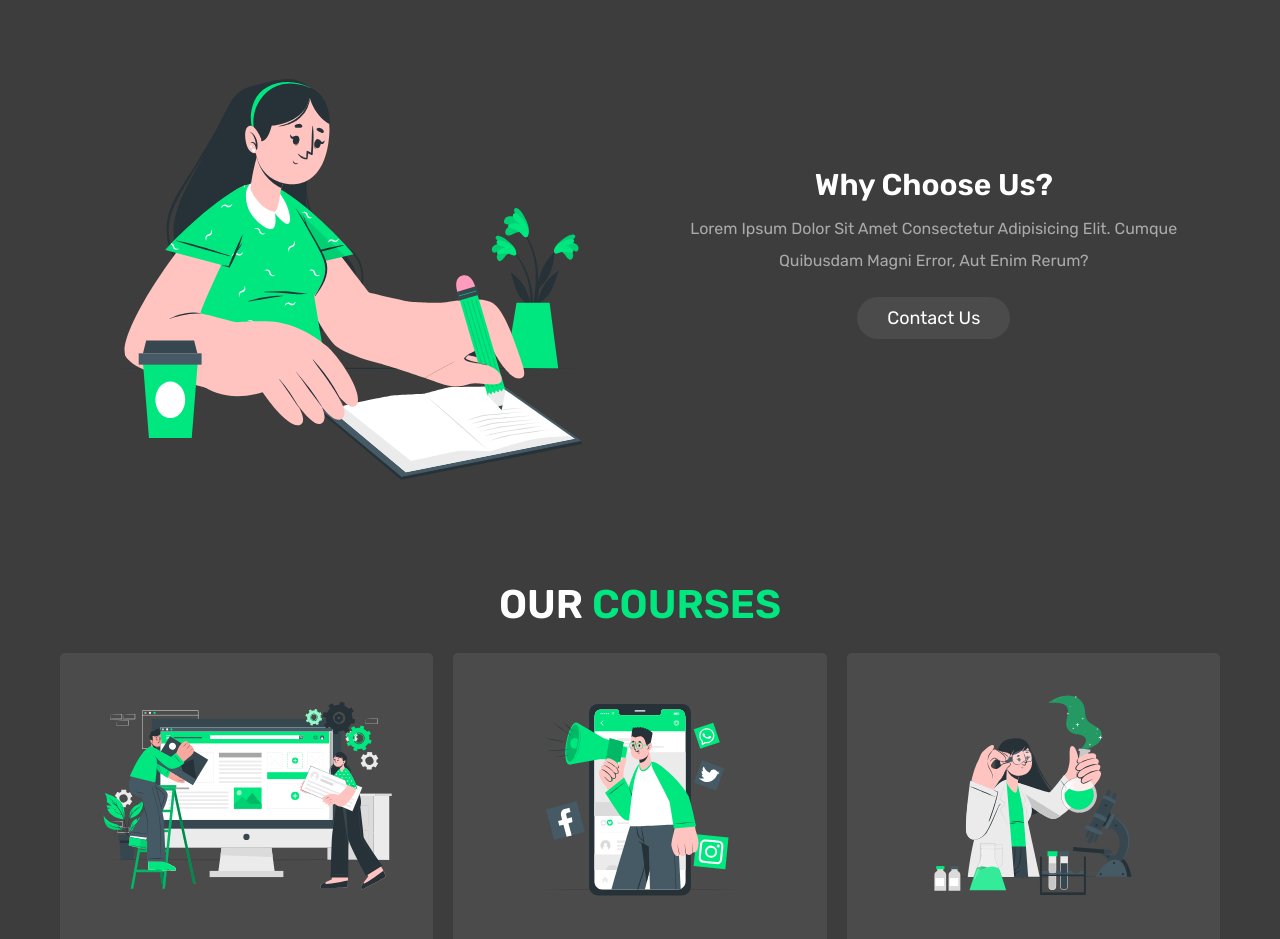
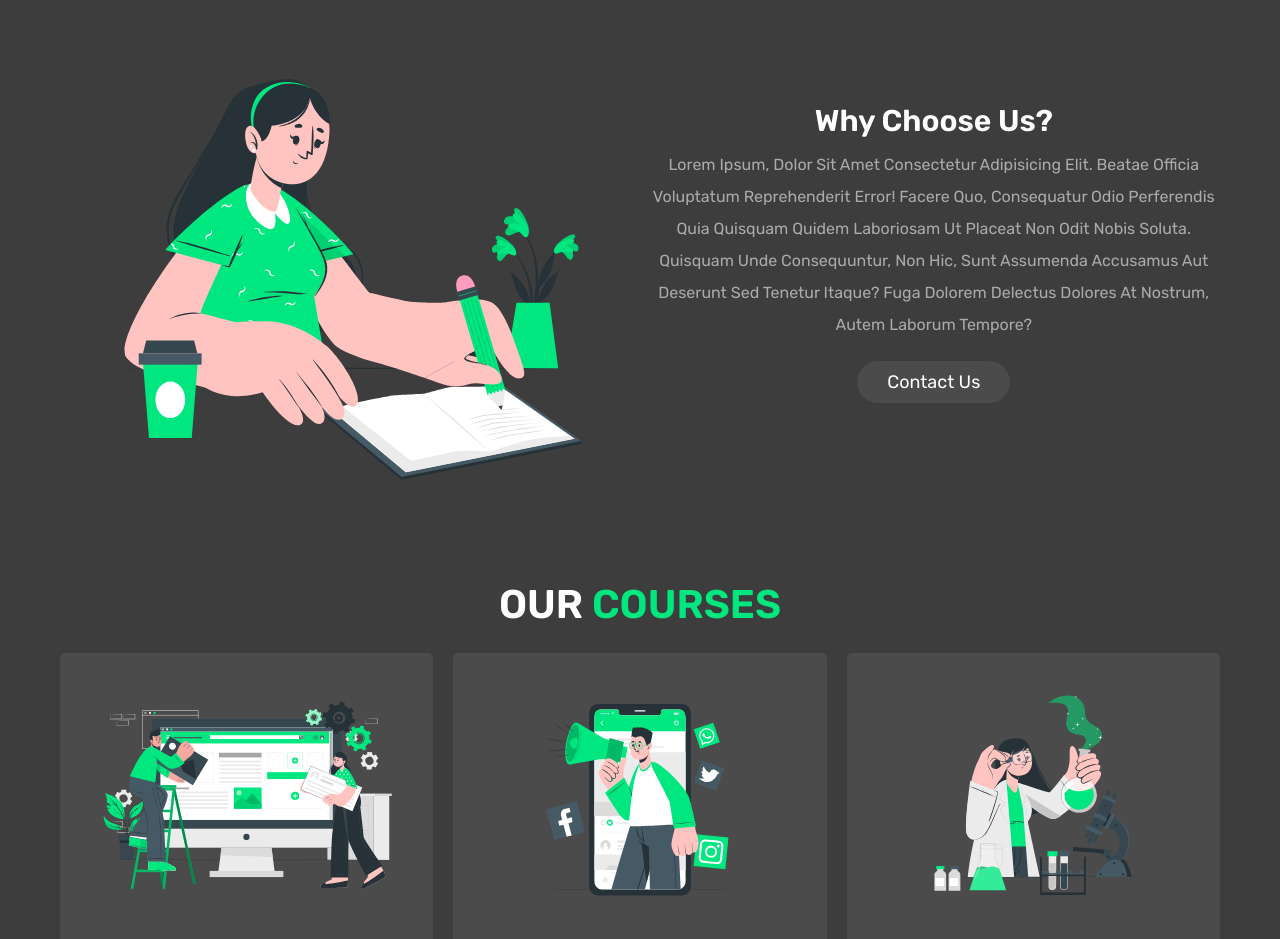
Before and after one commit to Jtcontrolla/E-learning-landing-page-webapp, a plain HTML site: page index.html in a window 1280 px wide. Shown: the part 860-1799 px from the top of the page. Drawn offline with nearby package versions, Linux system fonts and the light colour scheme.

Commit message:
restructured paragraph

```diff
--- a/index.html
+++ b/index.html
@@ -120,7 +120,11 @@
 
       <div class="content">
          <h3>why choose us?</h3>
-         <p>Lorem ipsum dolor sit amet consectetur adipisicing elit. Cumque quibusdam magni error, aut enim rerum?</p>
+         <p>Lorem ipsum, dolor sit amet consectetur adipisicing elit. Beatae
+            officia voluptatum reprehenderit error! Facere quo, consequatur odio perferendis
+            quia quisquam quidem laboriosam ut placeat non odit nobis soluta. Quisquam unde consequuntur,
+            non hic, sunt assumenda accusamus aut deserunt sed tenetur itaque? Fuga dolorem delectus dolores
+             at nostrum, autem laborum tempore?</p>
          <a href="#contact" class="btn">contact us</a>
       </div>
 
```
